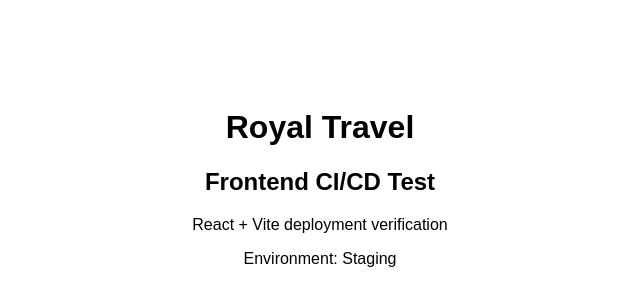
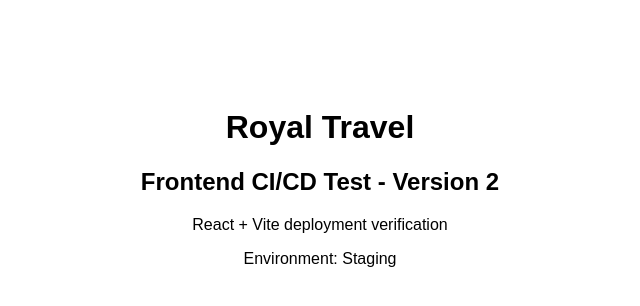
Before and after one commit to Royal1322tech/web-app, a React (Vite) app: page / in a window 1280 px wide. Shown: the top 306 px of the page, without its empty margins (320-960 px from the left). Built offline with nearby package versions, Linux system fonts and the light colour scheme.

Commit message:
test: verify frontend automatic update

```diff
--- a/src/main.jsx
+++ b/src/main.jsx
@@ -9,7 +9,7 @@ function App() {
       padding: '80px 20px'
     }}>
       <h1>Royal Travel</h1>
-      <h2>Frontend CI/CD Test</h2>
+      <h2>Frontend CI/CD Test - Version 2</h2>
       <p>React + Vite deployment verification</p>
       <p>Environment: Staging</p>
     </main>
```
